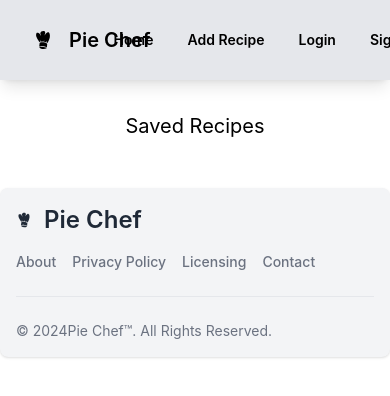
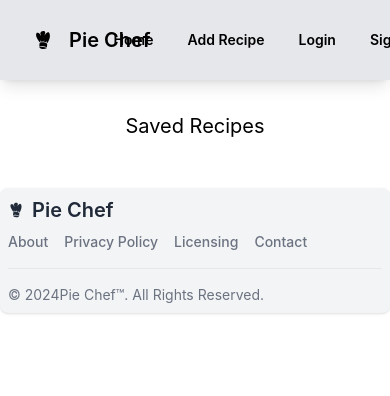
Before and after one commit to sptres/-Pie-Chef, a React (Create React App) app in the folder client/: page /saved-recipes in a window 390 px wide. Shown: the top 396 px of the page. Built offline with nearby package versions, Linux system fonts and the light colour scheme.

Commit message:
fixed bug

```diff
--- a/client/src/components/Footer.tsx
+++ b/client/src/components/Footer.tsx
@@ -1,22 +1,21 @@
-// src/components/Footer.tsx
 import React from 'react';
 import { GiChefToque } from 'react-icons/gi';
 
 const Footer: React.FC = () => {
   return (
-    <footer className="bg-gray-100 w-100 rounded-lg shadow">
-      <div className="w-full max-w-screen-xl mx-auto p-4 md:py-8">
+    <footer className="bg-gray-100 w-full rounded-lg shadow">
+      <div className="w-full max-w-screen-xl mx-auto p-2 md:py-4">
         <div className="sm:flex sm:items-center sm:justify-between">
           <a
             href="/"
-            className="flex items-center mb-4 sm:mb-0 space-x-3 rtl:space-x-reverse"
+            className="flex items-center mb-2 sm:mb-0 space-x-2 rtl:space-x-reverse"
           >
             <GiChefToque />
-            <span className="self-center text-2xl font-semibold whitespace-nowrap">
+            <span className="self-center text-xl font-semibold whitespace-nowrap">
               Pie Chef
             </span>
           </a>
-          <ul className="flex flex-wrap items-center mb-6 text-sm font-medium text-gray-500 sm:mb-0">
+          <ul className="flex flex-wrap items-center mb-4 text-sm font-medium text-gray-500 sm:mb-0">
             <li>
               <a href="#" className="hover:underline me-4 md:me-6">
                 About
@@ -39,7 +38,7 @@ const Footer: React.FC = () => {
             </li>
           </ul>
         </div>
-        <hr className="my-6 border-gray-200 sm:mx-auto lg:my-8" />
+        <hr className="my-4 border-gray-200 sm:mx-auto lg:my-6" />
         <span className="block text-sm text-gray-500 sm:text-center">
           © 2024
           <a href="/" className="hover:underline">
--- a/client/src/components/RecipeDetail.tsx
+++ b/client/src/components/RecipeDetail.tsx
@@ -47,7 +47,8 @@ const RecipeDetail: React.FC = () => {
       });
   };
 
-  const addComment = async () => {
+  const addComment = async (e: React.FormEvent) => {
+    e.preventDefault();
     const token = localStorage.getItem('token');
     if (!token) {
       toast.error('You must be logged in to add comments.');
@@ -165,23 +166,20 @@ const RecipeDetail: React.FC = () => {
                 recipeId={recipe._id}
                 deleteComment={deleteComment}
                 getUsername={getUsername}
-                currentUser={currentUser} // Pass currentUser here
+                currentUser={currentUser}
               />
             ))}
-            <div className="mt-4">
+            <form onSubmit={addComment} className="mt-4">
               <textarea
                 value={comment}
                 onChange={(e) => setComment(e.target.value)}
                 className="textarea textarea-bordered w-full"
                 placeholder="Add a comment"
               ></textarea>
-              <button
-                onClick={addComment}
-                className="btn bg-blue-500 text-white mt-2"
-              >
+              <button type="submit" className="btn bg-blue-500 text-white mt-2">
                 Add Comment
               </button>
-            </div>
+            </form>
           </div>
         </div>
       </div>
```
